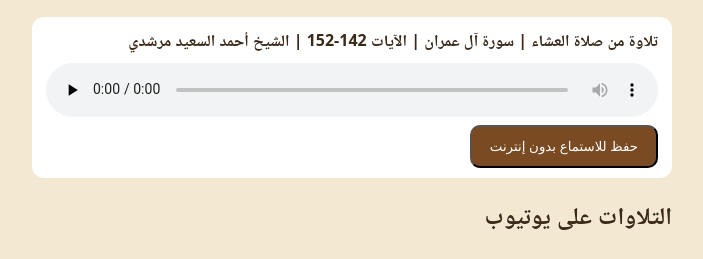
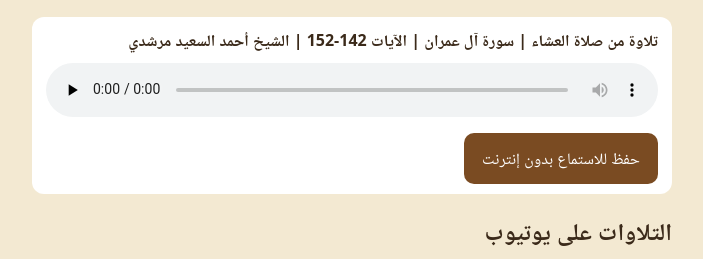
Before and after one commit to ahmed-elsaid-morshedy/ahmed-elsaid-morshedy.github.io, a plain HTML site: page index.html in a window 1280 px wide. Shown: the part 1382-1641 px from the top of the page, without its empty margins (288-991 px from the left). Drawn offline with Linux system fonts and the light colour scheme.

Commit message:
Update style.css

```diff
--- a/style.css
+++ b/style.css
@@ -9,3 +9,4 @@ li{padding:0}li a{display:grid;grid-template-columns:120px 1fr;gap:4px 10px;colo
 li img{grid-row:1/3;width:120px;border-radius:8px}li small{color:#7a4b22}li span{font-size:.95rem;line-height:1.5}
 footer{flex-wrap:wrap}
 header{background-size:cover;background-position:center}li.t{padding:10px 14px;line-height:1.7}#tag{margin:4px 0;font-weight:600}
+#list.off img{display:none}button.btn{border:0;cursor:pointer;margin-top:8px;font:inherit}#offnote{background:#f3e9d2;padding:8px;border-radius:8px}
```
